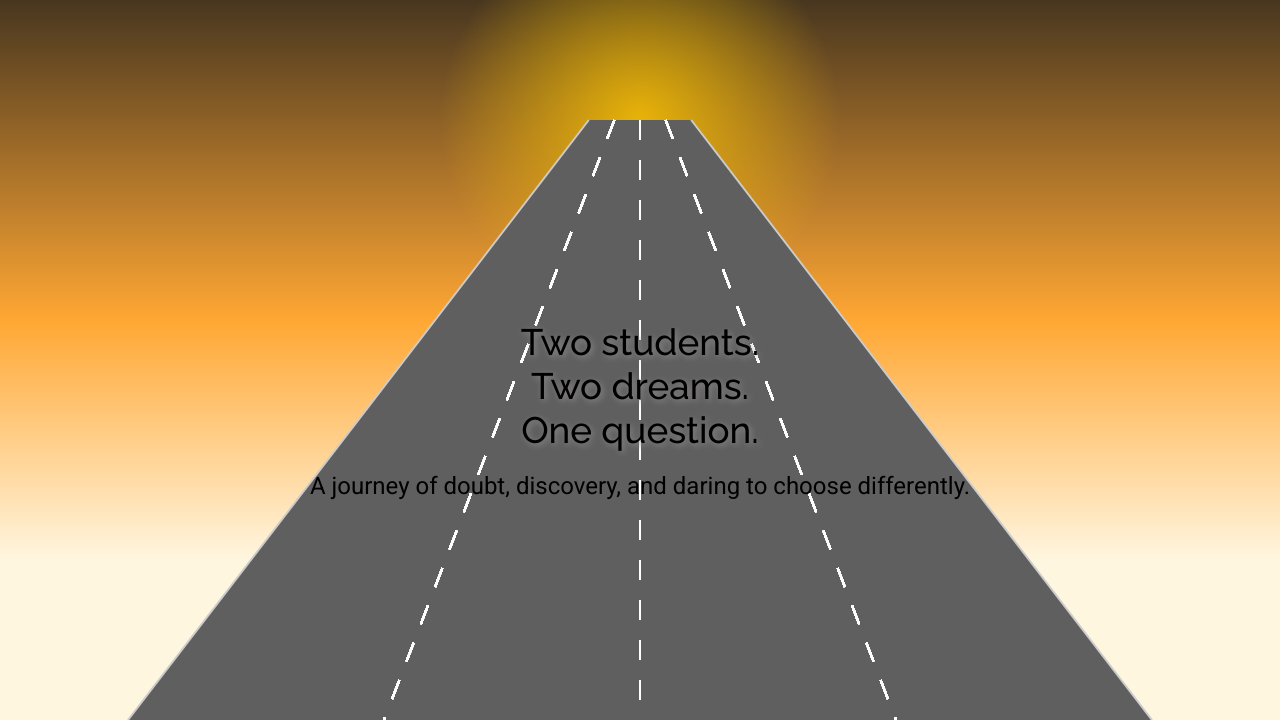
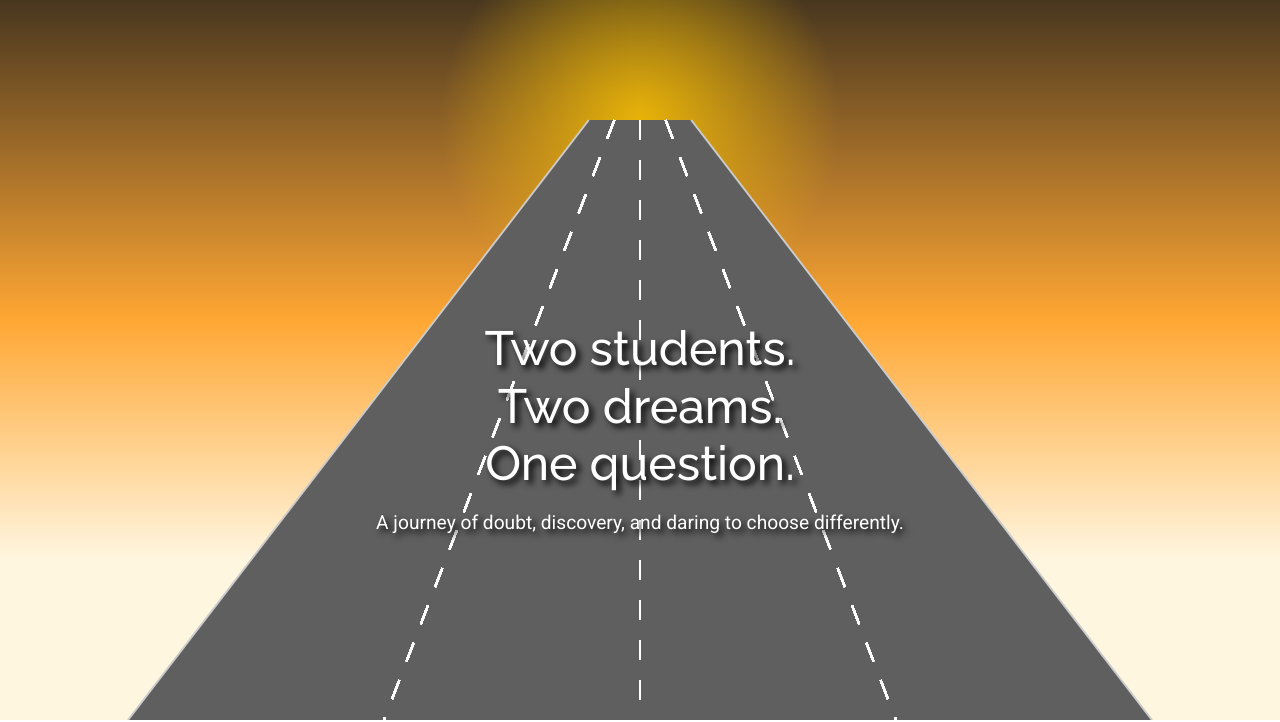
Before and after one commit to allenkaykay12/comlabVideoProject, a plain HTML site: page index.html in a window 1280 px wide. Shown: the part 80-802 px from the top of the page. Drawn offline with Linux system fonts and the light colour scheme; some packages are replaced by stand-ins of ours; animation ran at ten frames a second; a script that the page names is missing.

Commit message:
home page text

```diff
--- a/assets/css/main.css
+++ b/assets/css/main.css
@@ -768,17 +768,18 @@ canvas {
 
 .home-content h2 {
   /* Styles the main heading */
-  font-size: 2.3rem; /* Sets font size */
+  font-size: clamp(1.5rem, 5vw, 3rem);
   margin: 0; /* Removes margin */
-  color: black; /* Text color */
-  text-shadow: 2px 2px 6px rgb(144, 140, 140); /* Adds a shadow for better readability */
+  color: white; /* Text color */
+  text-shadow: 4px 4px 6px black; /* Adds a shadow for better readability */
 }
 
 .home-content p {
   /* Styles the paragraph text */
-  font-size: 1.5rem; /* Sets font size */
+  font-size: clamp(1rem, 1.5vw, 2rem); /* Responsive font size */
   margin-top: 1rem; /* Adds space above the paragraph */
-  color: black; /* Text color */
+  color: white; /* Text color */
+  text-shadow: 4px 4px 6px black;
 }
 
 /*--------------------------------------------------------------
```
Also changed, not shown: assets/img/team/mukhlisa_new.jpeg (added), 1 other file.
